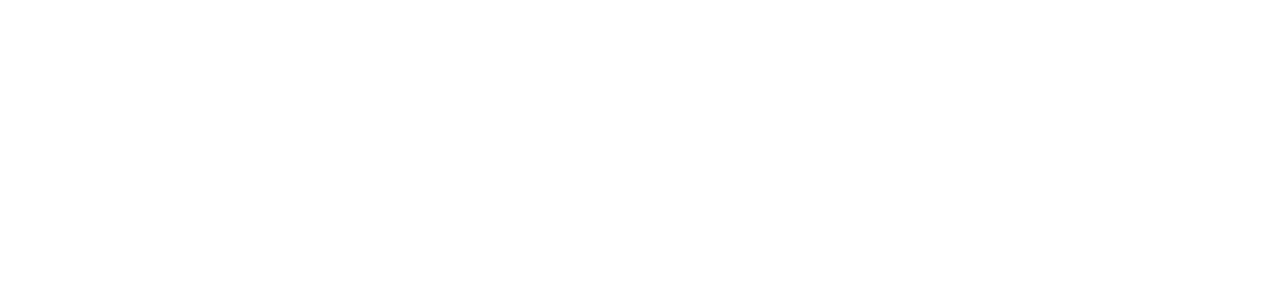
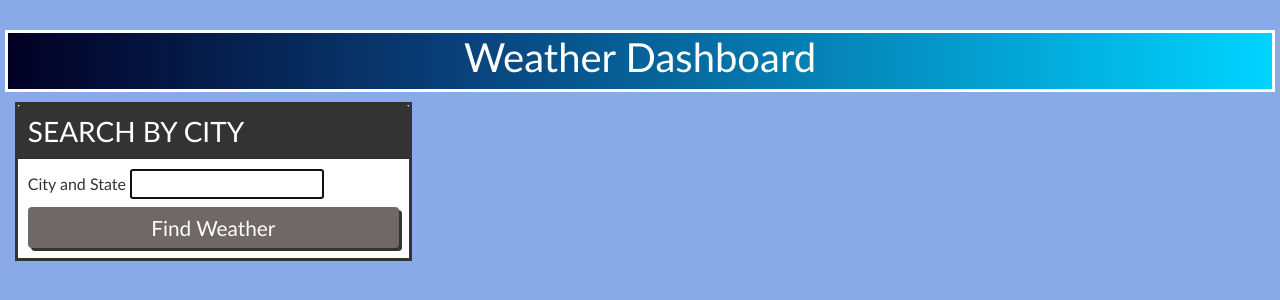
Before and after one commit to Kaidenparcher/five-day-weather, a plain HTML site: page index.html in a window 1280 px wide. Drawn offline with nearby package versions, Linux system fonts and the light colour scheme.

Commit message:
add in search area and create button and some styling

```diff
--- a/assets/css/style.css
+++ b/assets/css/style.css
@@ -0,0 +1,62 @@
+* {
+    box-sizing: border-box;
+  }
+
+:root {
+    --primary: #89AAE6;
+    --secondary: #e3b505;
+    --tertiary: #3685b5;
+    --light-dark: #6f6866;
+    --dark: #333333;
+
+}
+body {
+    background-color: var(--primary);
+    margin: 0;
+    padding: 0;
+    font-family: 'Gill Sans', 'Gill Sans MT', Calibri, 'Trebuchet MS', sans-serif;
+    color: var(--dark);
+
+
+  }
+header{
+    text-align: center;
+    margin: 30px 5px 10px 5px;
+    background: rgb(2,0,36);
+    color: white;
+    background: linear-gradient(90deg, rgba(2,0,36,1) 0%, rgba(9,63,121,1) 35%, rgba(0,212,255,1) 100%);
+    border: solid white ;
+}
+
+.card {
+    margin: 0 0 20px 0;
+    border: 3px solid var(--dark);
+    border-radius: var(--border-radius);
+  }
+
+  .card-body {
+    padding: 2.5%;
+  }
+
+  .card-header {
+    color: white;
+    background-color: var(--dark);
+    padding: 2.5%;
+
+  }
+
+
+.btn {
+    font-size: 1.3rem;
+    text-decoration: none;
+    padding: 5px;
+    width: 100%;
+    display: block;
+    margin-top: 3px;
+    color: white;
+    border: none;
+    outline: none;
+    background-color: var(--light-dark);
+    box-shadow: 3px 3px var(--dark);
+
+  }
--- a/assets/js/script.js
+++ b/assets/js/script.js
@@ -0,0 +1,2 @@
+// e7061ed9c868477223ac6802888315d2
+// api.openweathermap.org/data/2.5/forecast?lat={lat}&lon={lon}&appid={API key}
--- a/index.html
+++ b/index.html
@@ -4,9 +4,23 @@
     <meta charset="UTF-8">
     <meta http-equiv="X-UA-Compatible" content="IE=edge">
     <meta name="viewport" content="width=device-width, initial-scale=1.0">
+    <link rel="stylesheet" href="https://cdn.jsdelivr.net/npm/bootstrap@4.3.1/dist/css/bootstrap.min.css" integrity="sha384-ggOyR0iXCbMQv3Xipma34MD+dH/1fQ784/j6cY/iJTQUOhcWr7x9JvoRxT2MZw1T" crossorigin="anonymous">
+    <link rel="stylesheet" href="assets/css/style.css">
     <title>Weather Forcast</title>
 </head>
-<body>
 
-</body>
-</html>
+<body class="flex-column min-100-vh">
+    <header>
+        <h1>Weather Dashboard</h1>
+    </header>
+
+    <div class="col-12 col-md-4">
+
+      <div class="card">
+        <h3 class="card-header text-uppercase">Search By City</h3>
+        <form id="city-search" class="card-body">
+          <label class="search-label" for="current-weather">City and State</label>
+          <input name="current-weather" id="current-weather" type="text" autofocus="true" class="form-input" />
+          <button type="submit" class="btn">Find Weather</button>
+        </form>
+      </div>
```
Also changed, not shown: 1 other file.
